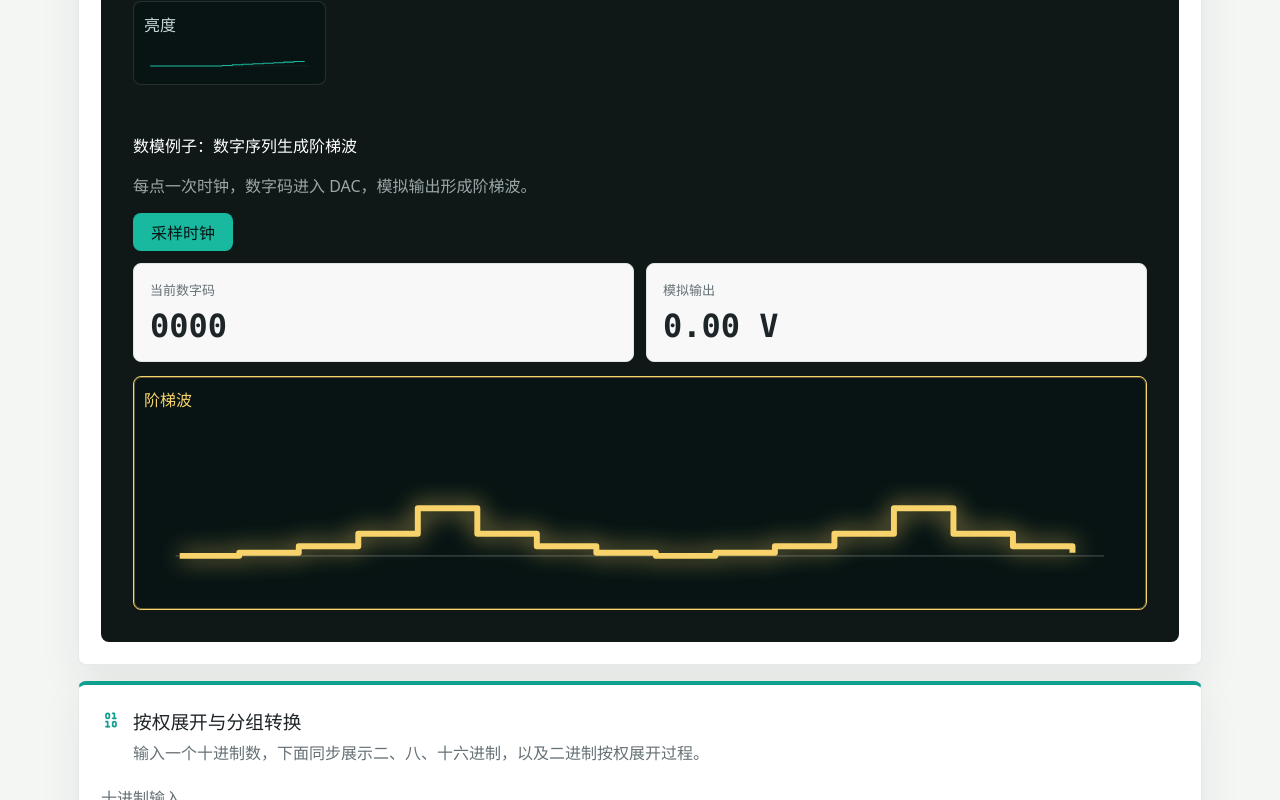
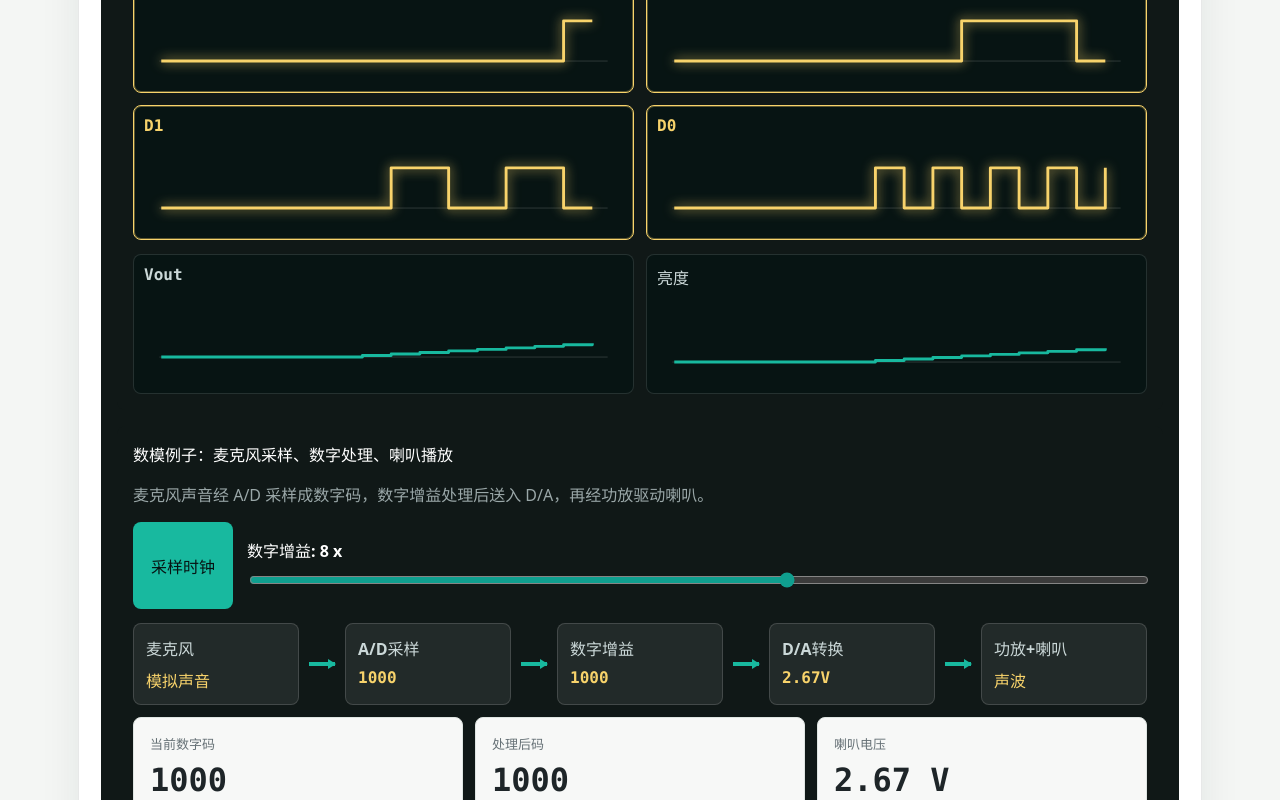
Before and after one commit to huihuinjust/Digital-Logic-Lab, a React (Vite) app: page / in a window 1280 px wide. Shown: the part 4520-5320 px from the top of the page. Built offline with nearby package versions, Linux system fonts and the light colour scheme.

Commit message:
Clarify DAC and logic law simulations

```diff
--- a/src/App.jsx
+++ b/src/App.jsx
@@ -445,9 +445,10 @@ function DacExample() {
         </div>
         <i />
         <button className={probe === "dac" ? "active dac-network" : "dac-network"} onClick={() => setProbe("dac")}>
-          <span>R-2R 电阻网络</span>
+          <span>二进制权重电阻网络</span>
           <b>{bits.map((v, i) => `${v ? "5V" : "0V"}${i < 3 ? " | " : ""}`).join("")}</b>
           <DacLadder bits={bits} />
+          <em>D3 权重大，D0 权重小；电阻网络把各位电压按权相加。</em>
         </button>
         <i />
         <button className={probe === "analog" ? "active opamp-block" : "opamp-block"} onClick={() => setProbe("analog")}>
@@ -486,24 +487,49 @@ function DacLadder({ bits }) {
 
 function DacStaircaseExample() {
   const [step, setStep] = useState(0);
-  const sequence = [0, 1, 3, 7, 15, 7, 3, 1];
+  const [gain, setGain] = useState(8);
+  const sequence = [8, 10, 12, 13, 12, 9, 6, 3, 2, 4, 7, 11, 14, 13, 9, 8];
   const current = sequence[step % sequence.length];
+  const amplified = Math.min(15, Math.round(current * gain / 8));
   return (
     <div className="dac-extra">
       <div>
-        <h4>数模例子：数字序列生成阶梯波</h4>
-        <p>每点一次时钟，数字码进入 DAC，模拟输出形成阶梯波。</p>
-      </div>
-      <button className="primary-action small" onClick={() => setStep(step + 1)}>采样时钟</button>
+        <h4>数模例子：麦克风采样、数字处理、喇叭播放</h4>
+        <p>麦克风声音经 A/D 采样成数字码，数字增益处理后送入 D/A，再经功放驱动喇叭。</p>
+      </div>
+      <div className="dac-extra-controls">
+        <button className="primary-action small" onClick={() => setStep(step + 1)}>采样时钟</button>
+        <Slider label="数字增益" unit="x" value={gain} min={2} max={12} setValue={setGain} />
+      </div>
+      <div className="audio-chain">
+        {[
+          ["麦克风", "模拟声音"],
+          ["A/D采样", current.toString(2).padStart(4, "0")],
+          ["数字增益", amplified.toString(2).padStart(4, "0")],
+          ["D/A转换", `${((amplified / 15) * 5).toFixed(2)}V`],
+          ["功放+喇叭", "声波"]
+        ].map(([label, value], index) => (
+          <React.Fragment key={label}>
+            <div className="audio-node"><span>{label}</span><b>{value}</b></div>
+            {index < 4 && <i />}
+          </React.Fragment>
+        ))}
+      </div>
       <div className="dac-extra-grid">
         <RadixCard label="当前数字码" value={current.toString(2).padStart(4, "0")} />
-        <RadixCard label="模拟输出" value={`${((current / 15) * 5).toFixed(2)} V`} />
+        <RadixCard label="处理后码" value={amplified.toString(2).padStart(4, "0")} />
+        <RadixCard label="喇叭电压" value={`${((amplified / 15) * 5).toFixed(2)} V`} />
       </div>
       <AnalogWaveformSvg rows={[{
-        key: "stair",
-        label: "阶梯波",
+        key: "mic",
+        label: "麦克风",
+        active: false,
+        analog: Array.from({ length: 16 }, (_, i) => sequence[(step + i) % sequence.length] / 15)
+      }, {
+        key: "speaker",
+        label: "喇叭输出",
         active: true,
-        analog: Array.from({ length: 16 }, (_, i) => sequence[(step + i) % sequence.length] / 15)
+        analog: Array.from({ length: 16 }, (_, i) => Math.min(15, Math.round(sequence[(step + i) % sequence.length] * gain / 8)) / 15)
       }]} />
     </div>
   );
@@ -511,11 +537,13 @@ function DacStaircaseExample() {
 
 function DacWaveformBank({ code, probe }) {
   const history = Array.from({ length: 16 }, (_, i) => Math.max(0, code - 15 + i));
-  const rows = [
+  const digitalRows = [
     { key: "digital", label: "D3", values: history.map((v) => (v >> 3) & 1) },
     { key: "digital", label: "D2", values: history.map((v) => (v >> 2) & 1) },
     { key: "digital", label: "D1", values: history.map((v) => (v >> 1) & 1) },
-    { key: "digital", label: "D0", values: history.map((v) => v & 1) },
+    { key: "digital", label: "D0", values: history.map((v) => v & 1) }
+  ];
+  const analogRows = [
     { key: "dac", label: "Vout", analog: history.map((v) => v / 15) },
     { key: "analog", label: "亮度", analog: history.map((v) => v / 15) }
   ];
@@ -525,14 +553,15 @@ function DacWaveformBank({ code, probe }) {
         <span>连续示波器</span>
         <strong>4 位输入码、D/A 阶梯电压和模拟亮度同步变化；当前探头：{probe}</strong>
       </div>
-      <AnalogWaveformSvg rows={rows.map((row) => ({ ...row, active: row.key === probe }))} />
-    </div>
-  );
-}
-
-function AnalogWaveformSvg({ rows }) {
-  return (
-    <div className="scope-channel-grid">
+      <AnalogWaveformSvg className="dac-bit-grid" rows={digitalRows.map((row) => ({ ...row, active: row.key === probe }))} />
+      <AnalogWaveformSvg rows={analogRows.map((row) => ({ ...row, active: row.key === probe }))} />
+    </div>
+  );
+}
+
+function AnalogWaveformSvg({ rows, className = "" }) {
+  return (
+    <div className={`scope-channel-grid ${className}`}>
       {rows.map((row, rowIndex) => {
         const top = 28;
         const low = 70;
@@ -871,7 +900,7 @@ function SwitchCircuit({ gate, a, b, out }) {
           <SwitchBlade x={144} y={72} closed={!a} label="A'" />
         ) : parallel ? (
           <>
-            <path className="wire-path" d="M116 72 V46 H244 V72 M116 72 V98 H244 V72" />
+            <path className="wire-path" d="M116 72 V46 H150 M198 46 H244 V72 M116 72 V98 H150 M198 98 H244 V72" />
             <SwitchBlade x={150} y={46} closed={a} label="A" />
             <SwitchBlade x={150} y={98} closed={b} label="B" />
           </>
@@ -915,10 +944,14 @@ function LogicLawLab() {
   const deMorganLeft = !(a && b);
   const deMorganRight = !a || !b;
   const laws = {
-    zeroOne: { name: "0-1律", left: "A·0 / A+1", right: "0 / 1", l: a && false, r: false, explain: "与 0 相与必为 0；或 1 相或必为 1。" },
-    identity: { name: "自等律", left: "A·1 / A+0", right: "A", l: (a && true) || false, r: a, explain: "1 不限制与运算，0 不改变或运算。" },
-    idempotent: { name: "重叠律", left: "A+A / A·A", right: "A", l: (a || a) && (a && a), r: a, explain: "同一个条件重复出现不会改变结果。" },
-    complement: { name: "互补律", left: "A+A' / A·A'", right: "1 / 0", l: a || !a, r: true, explain: "一个变量和它的反变量总有一个成立。" },
+    zeroAnd: { name: "0律·与", left: "A·0", right: "0", l: a && false, r: false, explain: "串联一个永远断开的开关，整条通路一定断开。" },
+    oneOr: { name: "1律·或", left: "A+1", right: "1", l: a || true, r: true, explain: "并联一条永远闭合的支路，输出一定为 1。" },
+    identityAnd: { name: "自等·与", left: "A·1", right: "A", l: a && true, r: a, explain: "串联一个永远闭合的开关，不改变 A 的通断。" },
+    identityOr: { name: "自等·或", left: "A+0", right: "A", l: a || false, r: a, explain: "并联一条永远断开的支路，不改变 A 的通断。" },
+    idempotentOr: { name: "重叠·或", left: "A+A", right: "A", l: a || a, r: a, explain: "两条相同的 A 支路并联，效果仍等于 A。" },
+    idempotentAnd: { name: "重叠·与", left: "A·A", right: "A", l: a && a, r: a, explain: "两个同状态 A 开关串联，通断仍由 A 决定。" },
+    compOr: { name: "互补·或", left: "A+A'", right: "1", l: a || !a, r: true, explain: "A 和 A' 总有一条支路闭合。" },
+    compAnd: { name: "互补·与", left: "A·A'", right: "0", l: a && !a, r: false, explain: "A 与 A' 不可能同时闭合。" },
     absorb: { name: "吸收律", left: "A+AB", right: "A", l: a || (a && b), r: a, explain: "当 A=1 时 AB 已被 A 覆盖；当 A=0 时 AB 必为 0。" },
     absorb2: { name: "吸收律2", left: "A(A+B)", right: "A", l: a && (a || b), r: a, explain: "A 已经作为必要条件，括号中的 A+B 不再增加限制。" },
     eliminate: { name: "消去律", left: "AB+AB'", right: "A", l: (a && b) || (a && !b), r: a, explain: "提取 A 后得到 A(B+B')=A。" },
@@ -1026,10 +1059,14 @@ function LawEquivalentCircuit({ law, a, b, c, output }) {
     notC: !c
   };
   const lanesByLaw = {
-    zeroOne: [["A", "0"]],
-    identity: [["A"]],
-    idempotent: [["A"], ["A"]],
-    complement: [["A"], ["A'"]],
+    zeroAnd: [["A", "0"]],
+    oneOr: [["A"], ["1"]],
+    identityAnd: [["A", "1"]],
+    identityOr: [["A"], ["0"]],
+    idempotentOr: [["A"], ["A"]],
+    idempotentAnd: [["A", "A"]],
+    compOr: [["A"], ["A'"]],
+    compAnd: [["A", "A'"]],
     absorb: [["A"], ["A", "B"]],
     absorb2: [["A"], ["A", "B"]],
     eliminate: [["A", "B"], ["A", "B'"]],
@@ -1068,10 +1105,14 @@ function lawTruthRows(law) {
   return [0, 1].flatMap((a) => [0, 1].flatMap((b) => [0, 1].map((c) => {
     const A = !!a, B = !!b, C = !!c;
     const evals = {
-      zeroOne: [A && false, false],
-      identity: [(A && true) || false, A],
-      idempotent: [(A || A) && (A && A), A],
-      complement: [A || !A, true],
+      zeroAnd: [A && false, false],
+      oneOr: [A || true, true],
+      identityAnd: [A && true, A],
+      identityOr: [A || false, A],
+      idempotentOr: [A || A, A],
+      idempotentAnd: [A && A, A],
+      compOr: [A || !A, true],
+      compAnd: [A && !A, false],
       absorb: [A || (A && B), A],
       absorb2: [A && (A || B), A],
       eliminate: [(A && B) || (A && !B), A],
--- a/src/styles/main.css
+++ b/src/styles/main.css
@@ -1527,6 +1527,15 @@ main {
   font-weight: 900;
 }
 
+.dac-network em {
+  color: #9aa7a8;
+  display: block;
+  font-size: 13px;
+  font-style: normal;
+  line-height: 1.5;
+  margin-top: 8px;
+}
+
 .opamp-block {
   min-height: 120px;
 }
@@ -1573,8 +1582,66 @@ main {
 .dac-extra-grid {
   display: grid;
   gap: 12px;
-  grid-template-columns: repeat(2, 1fr);
+  grid-template-columns: repeat(3, 1fr);
   margin-top: 12px;
+}
+
+.dac-bit-grid {
+  grid-template-columns: repeat(2, minmax(190px, 1fr));
+}
+
+.dac-extra-controls {
+  display: grid;
+  gap: 14px;
+  grid-template-columns: auto 1fr;
+}
+
+.audio-chain {
+  align-items: center;
+  display: grid;
+  gap: 10px;
+  grid-template-columns: 1fr 26px 1fr 26px 1fr 26px 1fr 26px 1fr;
+  margin-top: 14px;
+}
+
+.audio-node {
+  background: rgba(255, 255, 255, 0.08);
+  border: 1px solid rgba(255, 255, 255, 0.15);
+  border-radius: 8px;
+  min-height: 82px;
+  padding: 12px;
+}
+
+.audio-node span,
+.audio-node b {
+  display: block;
+}
+
+.audio-node span {
+  color: #cbd8d8;
+  font-weight: 900;
+}
+
+.audio-node b {
+  color: #f8d36b;
+  font-family: Consolas, monospace;
+  margin-top: 8px;
+}
+
+.audio-chain > i {
+  background: #18b99f;
+  height: 4px;
+  position: relative;
+}
+
+.audio-chain > i::after {
+  border-bottom: 5px solid transparent;
+  border-left: 8px solid #18b99f;
+  border-top: 5px solid transparent;
+  content: "";
+  position: absolute;
+  right: -1px;
+  top: -3px;
 }
 
 .number-input {
@@ -2377,13 +2444,17 @@ button.radix-card {
   .timer-controls,
   .timer-schematic,
   .dac-schematic,
+  .dac-extra-controls,
+  .dac-extra-grid,
+  .audio-chain,
   .law-workbench {
     grid-template-columns: 1fr;
   }
 
   .flow-arrow,
   .timer-schematic > i,
-  .dac-schematic > i {
+  .dac-schematic > i,
+  .audio-chain > i {
     display: none;
   }
 
```
